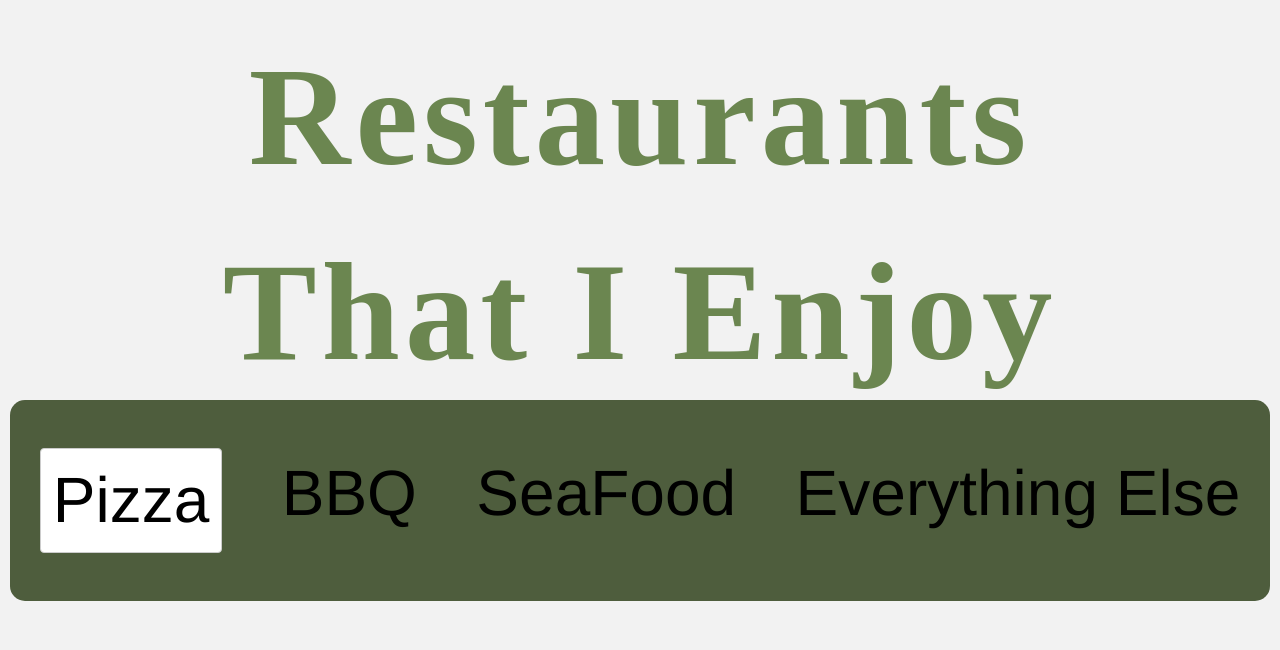
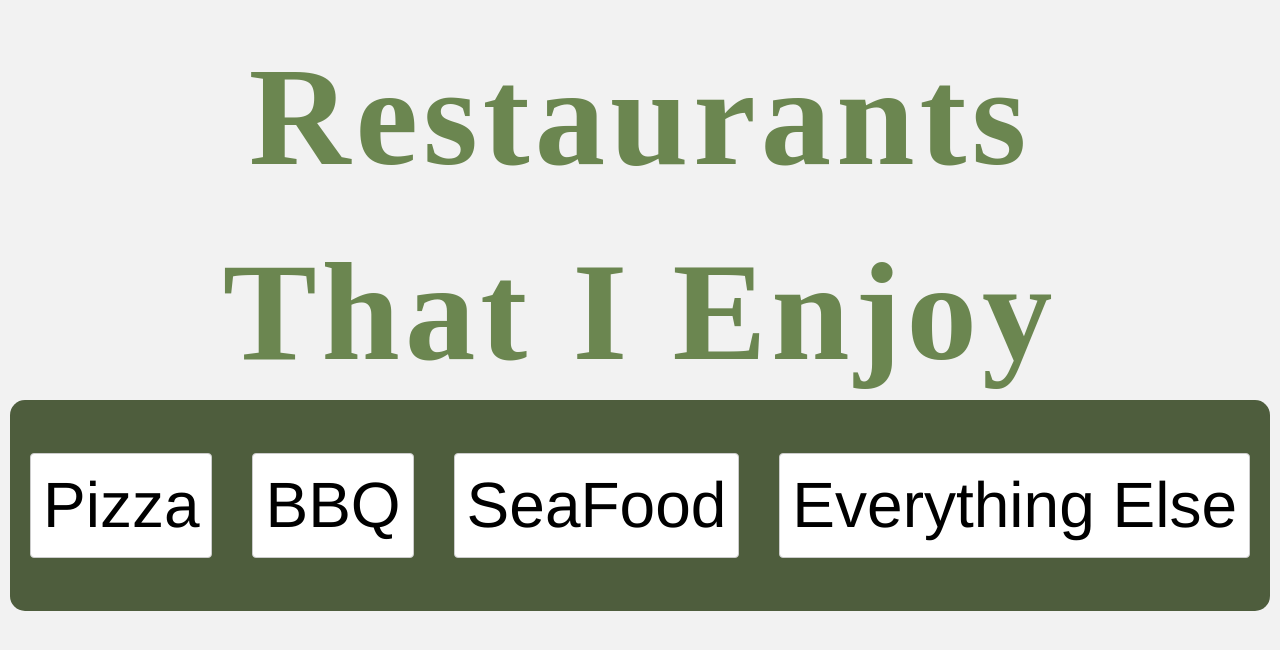
Before and after one commit to bdog72/food-dot-com, a React app: page /restaurants4 in a window 1280 px wide. Built offline with nearby package versions, Linux system fonts and the light colour scheme; some packages are replaced by stand-ins of ours; a web font is replaced by a local one.

Commit message:
added buttons around main links

```diff
--- a/src/components/ReactRouter.js
+++ b/src/components/ReactRouter.js
@@ -36,10 +36,18 @@ const BasicExample = () => (
     <div>
       <Jumbotron className='jumbo'>
         <div className='links'>
-          <Button><Link to='/'>Pizza</Link></Button>
-          <Link to='/bbq'>BBQ</Link>
-          <Link to='/seafood'>SeaFood</Link>
-          <Link to='/everythingElse'>Everything Else</Link>
+          <Button className='butt'>
+            <Link to='/'>Pizza</Link>
+          </Button>
+          <Button className='butt'>
+            <Link to='/bbq'>BBQ</Link>
+          </Button>
+          <Button className='butt'>
+            <Link to='/seafood'>SeaFood</Link>
+          </Button>
+          <Button className='butt'>
+            <Link to='/everythingElse'>Everything Else</Link>
+          </Button>
         </div>
       </Jumbotron>
       <div className='router'>
--- a/src/styles/reactrouter.scss
+++ b/src/styles/reactrouter.scss
@@ -2,6 +2,11 @@
 .links {
   display: flex;
   justify-content: space-around;
+  flex-wrap: wrap;
+
+  .butt {
+    margin: 5px;
+  }
 }
 
 .jumbo {
@@ -13,7 +18,6 @@
 .links a {
   text-decoration: none;
   color: black;
-  // padding: 5px;
   font-size: 5vw;
 }
 
```
